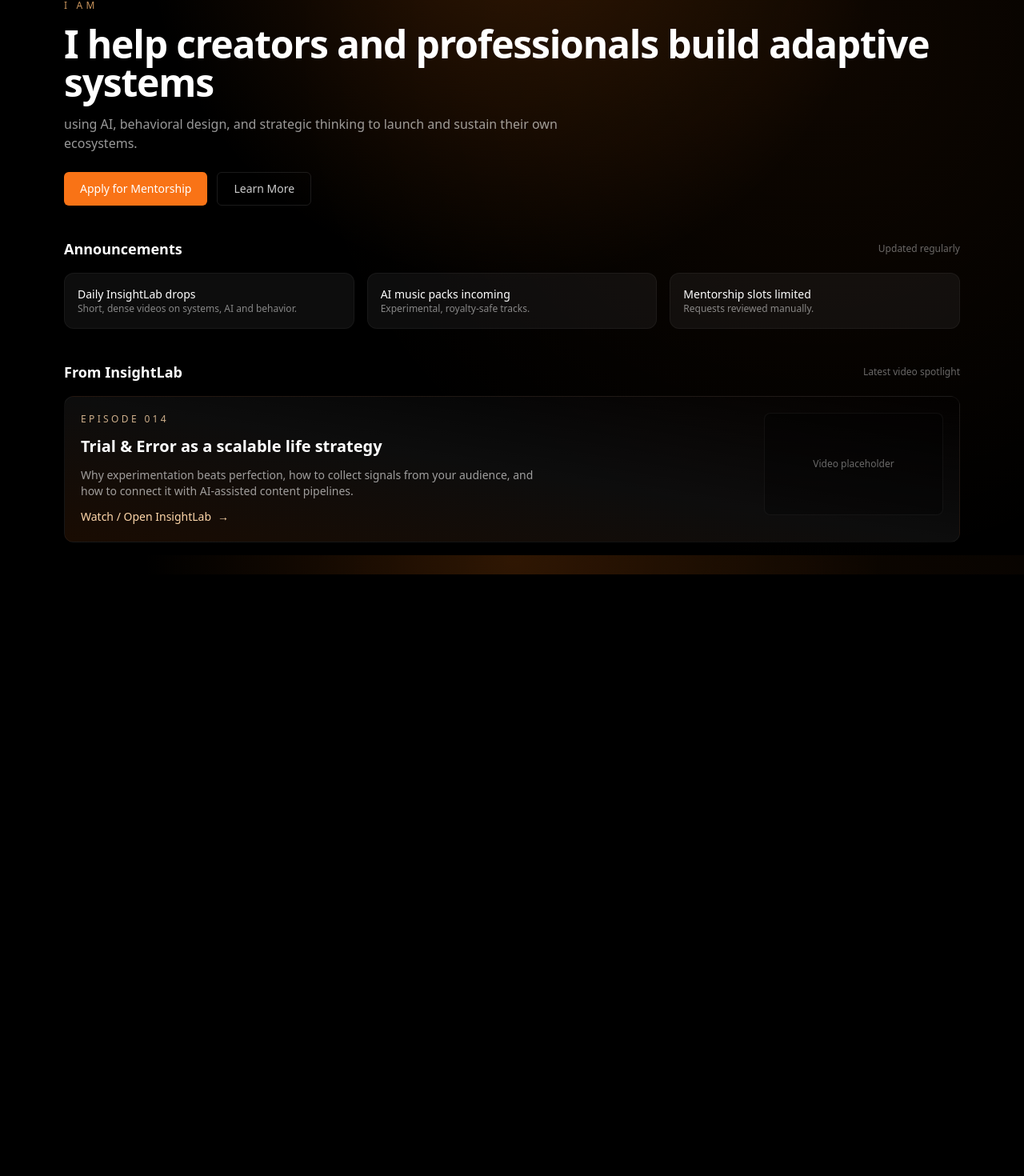
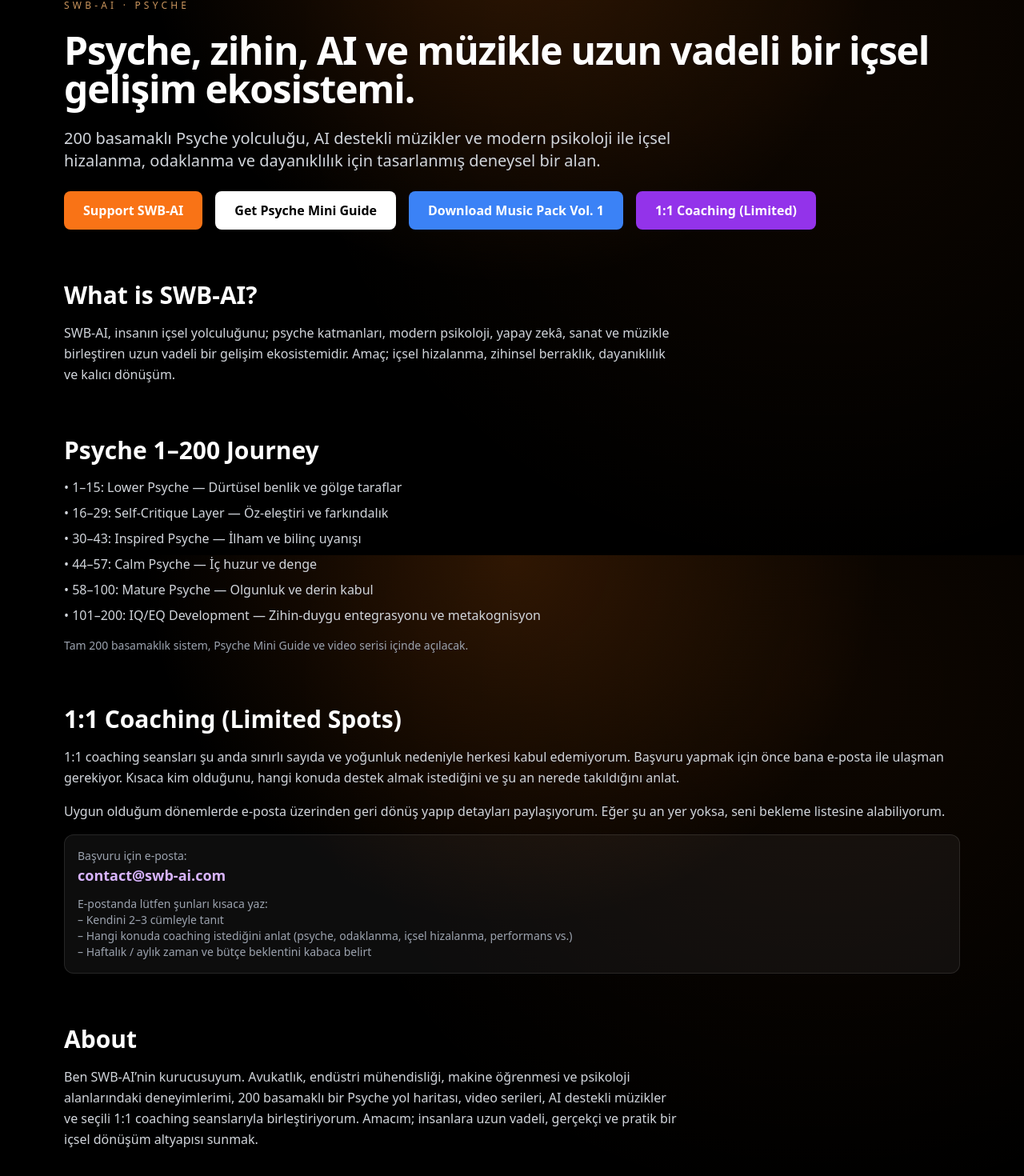
Before and after one commit to ahmetkrk/psyche-management, a Next.js app: page / in a window 1280 px wide. Shown: the part 106-1576 px from the top of the page at 80% size. Before the commit the page ends 824 px from the top, so only its background shows below. Built offline with nearby package versions, Linux system fonts and the light colour scheme; no server answers.

Commit message:
Update page.tsx

```diff
--- a/app/page.tsx
+++ b/app/page.tsx
@@ -1,85 +1,180 @@
 "use client";
 
 import { useEffect } from "react";
+import Link from "next/link";
 import { swbTrackPage, swbTrackClick } from "@/lib/analytics";
 
 export default function Page() {
   useEffect(() => {
-    swbTrackPage("iam", { source: "page_component" });
+    swbTrackPage("iam", { source: "psyche_home_v1" });
   }, []);
+
   return (
-    <div className="max-w-6xl mx-auto py-10 px-4 space-y-10" data-analytics-id="iam_page">
-      <section className="space-y-4">
-        <p className="text-orange-300/80 text-xs tracking-[0.35em] uppercase">I AM</p>
+    <div
+      className="max-w-6xl mx-auto py-10 px-4 space-y-16"
+      data-analytics-id="iam_page"
+    >
+      {/* HERO */}
+      <section className="space-y-6" data-analytics-id="iam_hero">
+        <p className="text-orange-300/80 text-xs tracking-[0.35em] uppercase">
+          SWB-AI · PSYCHE
+        </p>
         <h1 className="text-4xl md:text-5xl font-bold tracking-tight text-white">
-          I help creators and professionals build adaptive systems
+          Psyche, zihin, AI ve müzikle uzun vadeli bir içsel gelişim ekosistemi.
         </h1>
-        <p className="text-white/60 max-w-2xl">
-          using AI, behavioral design, and strategic thinking to launch and sustain their own ecosystems.
+        <p className="text-gray-300 text-lg md:text-xl max-w-3xl">
+          200 basamaklı Psyche yolculuğu, AI destekli müzikler ve modern psikoloji ile
+          içsel hizalanma, odaklanma ve dayanıklılık için tasarlanmış deneysel bir alan.
         </p>
-        <div className="flex flex-wrap gap-3 pt-2">
+
+        <div className="flex flex-col md:flex-row flex-wrap gap-4">
+          {/* SUPPORT */}
+          <Link href="#">
             <button
-            className="px-5 py-2.5 bg-orange-500 rounded-md text-sm font-medium text-white hover:bg-orange-400 transition"
-            data-analytics-id="iam_apply_mentorship"
-            onClick={() => swbTrackClick("iam", "apply_mentorship", { cta: "Apply for Mentorship" })}
+              className="px-6 py-3 bg-orange-500 rounded-lg hover:bg-orange-600 font-semibold"
+              data-analytics-id="iam_support_cta"
+              onClick={() =>
+                swbTrackClick("iam", "support_cta", { destination: "lemon_support" })
+              }
             >
-            Apply for Mentorship
+              Support SWB-AI
             </button>
+          </Link>
+
+          {/* PSYCHE MINI GUIDE */}
+          <Link href="#">
             <button
-            className="px-5 py-2.5 border border-white/10 rounded-md text-sm font-medium text-white/80 hover:text-white hover:border-white/40 transition"
-            data-analytics-id="iam_learn_more"
-            onClick={() => swbTrackClick("iam", "learn_more", { cta: "Learn More" })}
+              className="px-6 py-3 bg-white text-black rounded-lg hover:bg-gray-200 font-semibold"
+              data-analytics-id="iam_psyche_guide_cta"
+              onClick={() =>
+                swbTrackClick("iam", "psyche_guide_cta", {
+                  destination: "lemon_psyche_guide",
+                })
+              }
             >
-            Learn More
+              Get Psyche Mini Guide
             </button>
+          </Link>
+
+          {/* MUSIC PACK */}
+          <Link href="#">
+            <button
+              className="px-6 py-3 bg-blue-500 rounded-lg hover:bg-blue-600 font-semibold"
+              data-analytics-id="iam_music_pack_cta"
+              onClick={() =>
+                swbTrackClick("iam", "music_pack_cta", {
+                  destination: "lemon_music_pack_vol1",
+                })
+              }
+            >
+              Download Music Pack Vol. 1
+            </button>
+          </Link>
+
+          {/* COACHING */}
+          <a href="#coaching">
+            <button
+              className="px-6 py-3 bg-purple-600 rounded-lg hover:bg-purple-700 font-semibold"
+              data-analytics-id="iam_coaching_cta"
+              onClick={() =>
+                swbTrackClick("iam", "coaching_cta", { destination: "coaching_section" })
+              }
+            >
+              1:1 Coaching (Limited)
+            </button>
+          </a>
         </div>
       </section>
 
-      <section className="space-y-4" data-analytics-id="iam_announcements">
-        <div className="flex items-center justify-between gap-4">
-          <h2 className="text-lg font-semibold text-white">Announcements</h2>
-          <span className="text-xs text-white/40">Updated regularly</span>
-        </div>
-        <div className="grid md:grid-cols-3 gap-4">
-          <div className="bg-white/5 border border-white/5 rounded-xl p-4">
-            <h3 className="text-sm font-medium text-white">Daily InsightLab drops</h3>
-            <p className="text-xs text-white/50">Short, dense videos on systems, AI and behavior.</p>
-          </div>
-          <div className="bg-white/5 border border-white/5 rounded-xl p-4">
-            <h3 className="text-sm font-medium text-white">AI music packs incoming</h3>
-            <p className="text-xs text-white/50">Experimental, royalty-safe tracks.</p>
-          </div>
-          <div className="bg-white/5 border border-white/5 rounded-xl p-4">
-            <h3 className="text-sm font-medium text-white">Mentorship slots limited</h3>
-            <p className="text-xs text-white/50">Requests reviewed manually.</p>
-          </div>
+      {/* WHAT IS SWB-AI */}
+      <section
+        className="space-y-4"
+        data-analytics-id="iam_what_is_swbai"
+      >
+        <h2 className="text-2xl md:text-3xl font-bold text-white">What is SWB-AI?</h2>
+        <p className="text-gray-300 leading-relaxed max-w-3xl">
+          SWB-AI, insanın içsel yolculuğunu; psyche katmanları, modern psikoloji,
+          yapay zekâ, sanat ve müzikle birleştiren uzun vadeli bir gelişim ekosistemidir.
+          Amaç; içsel hizalanma, zihinsel berraklık, dayanıklılık ve kalıcı dönüşüm.
+        </p>
+      </section>
+
+      {/* PSYCHE 1–200 */}
+      <section
+        className="space-y-4"
+        data-analytics-id="iam_psyche_journey"
+      >
+        <h2 className="text-2xl md:text-3xl font-bold text-white">Psyche 1–200 Journey</h2>
+        <ul className="space-y-2 text-gray-300">
+          <li>• 1–15: Lower Psyche — Dürtüsel benlik ve gölge taraflar</li>
+          <li>• 16–29: Self-Critique Layer — Öz-eleştiri ve farkındalık</li>
+          <li>• 30–43: Inspired Psyche — İlham ve bilinç uyanışı</li>
+          <li>• 44–57: Calm Psyche — İç huzur ve denge</li>
+          <li>• 58–100: Mature Psyche — Olgunluk ve derin kabul</li>
+          <li>• 101–200: IQ/EQ Development — Zihin-duygu entegrasyonu ve metakognisyon</li>
+        </ul>
+        <p className="text-gray-400 text-sm">
+          Tam 200 basamaklık sistem, Psyche Mini Guide ve video serisi içinde açılacak.
+        </p>
+      </section>
+
+      {/* COACHING */}
+      <section
+        id="coaching"
+        className="space-y-4"
+        data-analytics-id="iam_coaching_section"
+      >
+        <h2 className="text-2xl md:text-3xl font-bold text-white">
+          1:1 Coaching (Limited Spots)
+        </h2>
+        <p className="text-gray-300 leading-relaxed">
+          1:1 coaching seansları şu anda sınırlı sayıda ve yoğunluk nedeniyle herkesi
+          kabul edemiyorum. Başvuru yapmak için önce bana e-posta ile ulaşman gerekiyor.
+          Kısaca kim olduğunu, hangi konuda destek almak istediğini ve şu an nerede
+          takıldığını anlat.
+        </p>
+        <p className="text-gray-300 leading-relaxed">
+          Uygun olduğum dönemlerde e-posta üzerinden geri dönüş yapıp detayları
+          paylaşıyorum. Eğer şu an yer yoksa, seni bekleme listesine alabiliyorum.
+        </p>
+
+        <div className="bg-white/5 border border-white/10 rounded-xl p-4 space-y-3">
+          <p className="text-sm text-gray-400">Başvuru için e-posta:</p>
+          <a
+            href="mailto:contact@swb-ai.com?subject=Coaching%20Application"
+            className="text-lg font-semibold text-purple-300 hover:text-purple-200 break-all"
+            data-analytics-id="iam_coaching_email"
+            onClick={() =>
+              swbTrackClick("iam", "coaching_email_click", {
+                destination: "mailto_contact",
+              })
+            }
+          >
+            contact@swb-ai.com
+          </a>
+          <p className="text-gray-400 text-sm">
+            E-postanda lütfen şunları kısaca yaz:
+            <br />– Kendini 2–3 cümleyle tanıt
+            <br />– Hangi konuda coaching istediğini anlat (psyche, odaklanma, içsel hizalanma, performans vs.)
+            <br />– Haftalık / aylık zaman ve bütçe beklentini kabaca belirt
+          </p>
         </div>
       </section>
 
-      <section className="space-y-4" data-analytics-id="iam_featured_insight">
-        <div className="flex items-center justify-between gap-4">
-          <h2 className="text-lg font-semibold text-white">From InsightLab</h2>
-          <span className="text-xs text-white/40">Latest video spotlight</span>
-        </div>
-        <div className="bg-gradient-to-tr from-orange-500/10 via-white/5 to-white/0 border border-white/5 rounded-xl p-5 flex flex-col md:flex-row gap-6 items-start">
-          <div className="flex-1 space-y-3">
-            <p className="text-xs uppercase tracking-[0.28em] text-orange-200/80">Episode 014</p>
-            <h3 className="text-xl font-semibold text-white">Trial & Error as a scalable life strategy</h3>
-            <p className="text-sm text-white/60 max-w-xl">
-              Why experimentation beats perfection, how to collect signals from your audience, and how to connect it with AI-assisted content pipelines.
+      {/* ABOUT */}
+      <section
+        className="space-y-4 mb-10"
+        data-analytics-id="iam_about"
+      >
+        <h2 className="text-2xl md:text-3xl font-bold text-white">About</h2>
+        <p className="text-gray-300 leading-relaxed max-w-3xl">
+          Ben SWB-AI’nin kurucusuyum. Avukatlık, endüstri mühendisliği,
+          makine öğrenmesi ve psikoloji alanlarındaki deneyimlerimi,
+          200 basamaklı bir Psyche yol haritası, video serileri, AI destekli
+          müzikler ve seçili 1:1 coaching seanslarıyla birleştiriyorum.
+          Amacım; insanlara uzun vadeli, gerçekçi ve pratik bir içsel dönüşüm
+          altyapısı sunmak.
         </p>
-            <button
-              className="mt-1 inline-flex items-center gap-2 text-sm text-orange-200 hover:text-white transition"
-              data-analytics-id="iam_featured_insight_cta"
-              onClick={() => swbTrackClick("iam", "featured_insight_cta", { episode: 14 })}
-            >
-              Watch / Open InsightLab <span aria-hidden="true">→</span>
-            </button>
-          </div>
-          <div className="w-full md:w-56 h-32 bg-black/30 border border-white/5 rounded-lg flex items-center justify-center text-xs text-white/40">
-            Video placeholder
-          </div>
-        </div>
       </section>
     </div>
   );
```
Lines whose indentation alone changed are shown as unchanged.
